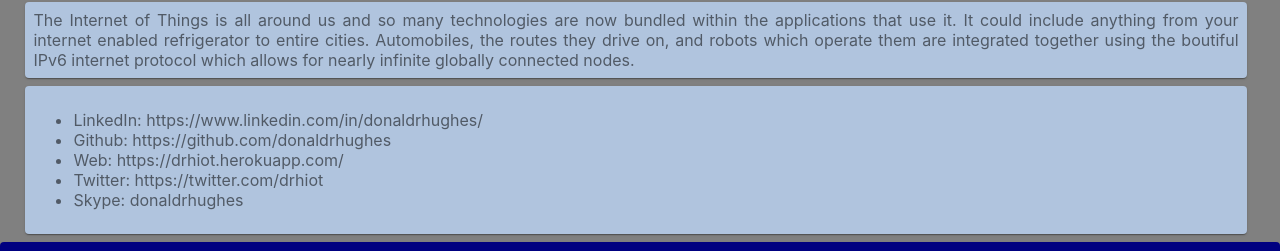
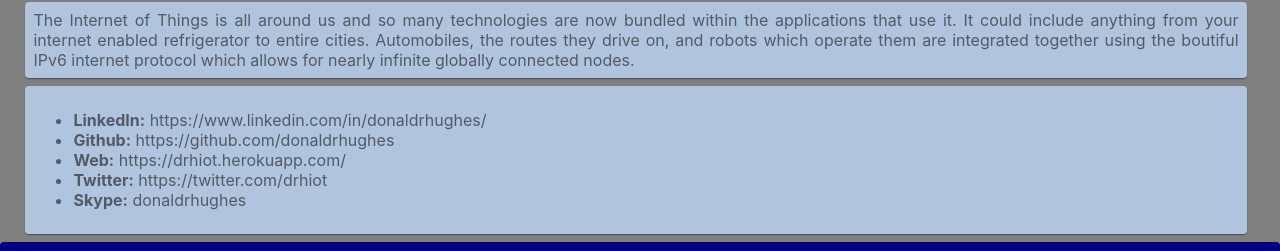
Before and after one commit to donaldrhughes/drhiot-react, a React (Create React App) app: page /about in a window 1280 px wide. Shown: the part 169-420 px from the top of the page. Built offline with nearby package versions, Linux system fonts and the light colour scheme.

Commit message:
added bolds to ad-copy

```diff
--- a/src/pages/About/index.js
+++ b/src/pages/About/index.js
@@ -99,11 +99,11 @@
                 <Grid item xs={12}>
                     <Paper className={classes.bodyRow}>
                         <ul>
-                            <li>LinkedIn: https://www.linkedin.com/in/donaldrhughes/</li>
-                            <li>Github: https://github.com/donaldrhughes</li>
-                            <li>Web: https://drhiot.herokuapp.com/</li>
-                            <li>Twitter: https://twitter.com/drhiot</li>
-                            <li>Skype: donaldrhughes</li>
+                            <li><b>LinkedIn:</b> https://www.linkedin.com/in/donaldrhughes/</li>
+                            <li><b>Github:</b> https://github.com/donaldrhughes</li>
+                            <li><b>Web:</b> https://drhiot.herokuapp.com/</li>
+                            <li><b>Twitter:</b> https://twitter.com/drhiot</li>
+                            <li><b>Skype:</b> donaldrhughes</li>
                         </ul>
                     </Paper>
                 </Grid>
```
